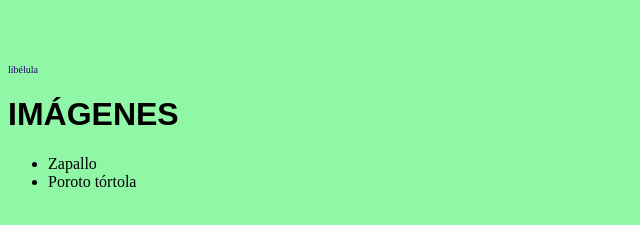
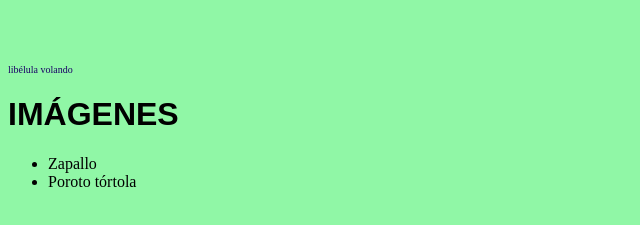
Before and after one commit to irenemed/irenemed.github.io, a plain HTML site: page index.html in a window 1280 px wide. Shown: the part 185-410 px from the top of the page, 0-640 px from the left. Drawn offline with Linux system fonts and the light colour scheme.

Commit message:
Update index.html

```diff
--- a/index.html
+++ b/index.html
@@ -11,7 +11,7 @@
             acerca de
         </h1>
         <p>
-            lib&eacute;lula
+            lib&eacute;lula volando
         </p>
         <h1>
             IM&Aacute;GENES
```
